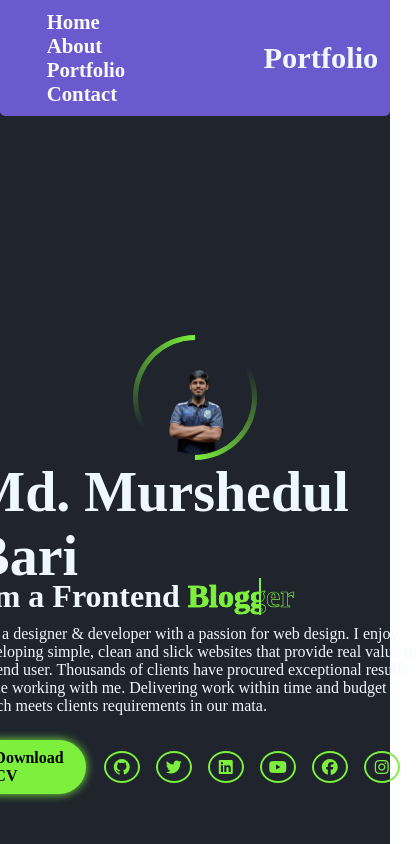
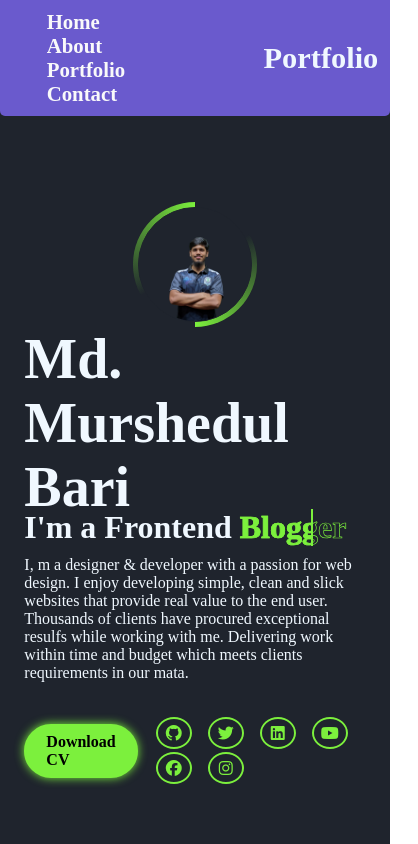
Before and after one commit to Ovi-49/my-portfolio-website, a plain HTML site: page index.html in a window 390 px wide. Shown: the whole page, 418 px wide, since content can reach past the window. Drawn offline with Linux system fonts and the light colour scheme.

Commit message:
added pc

```diff
--- a/styles/style.css
+++ b/styles/style.css
@@ -355,7 +355,7 @@ padding: 60px -10% 0;
 
 margin: 10px;
 display: grid;
-grid-template-columns: repeat(6,1fr);
+grid-template-columns: repeat(4,1fr);
 row-gap: 3px;
 
 
```
